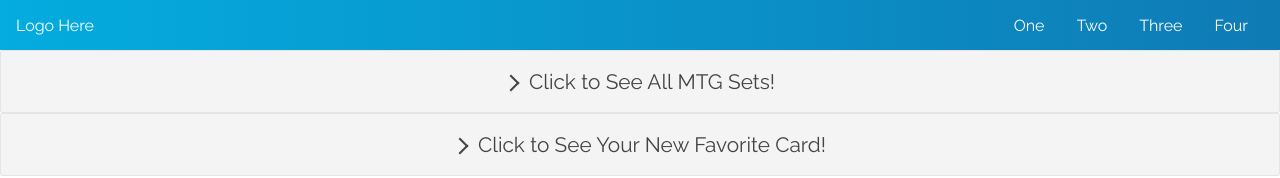
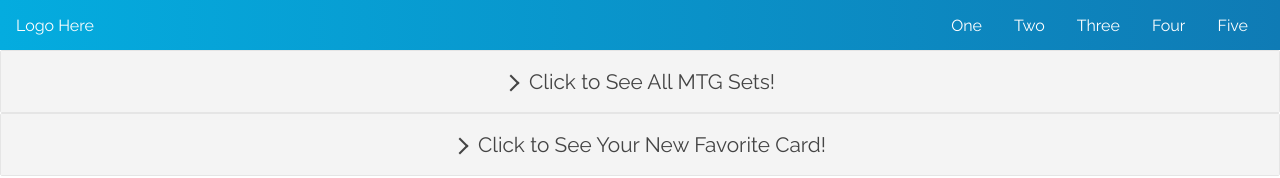
Before and after one commit to caseymacleod22/mtg-card-library, a React (Create React App) app: page / in a window 1280 px wide. Shown: the top 178 px of the page. Built offline with nearby package versions, Linux system fonts and the light colour scheme; no server answers.

Commit message:
nav dropdown

```diff
--- a/src/components/Nav.js
+++ b/src/components/Nav.js
@@ -13,7 +13,7 @@ export default function Nav () {
       <li>Two</li>
       <li>Three</li>
       <li>Four</li>
-      {/* <li>Five</li> */}
+      <li>Five</li>
     </ul>
   </section>
     )
```
